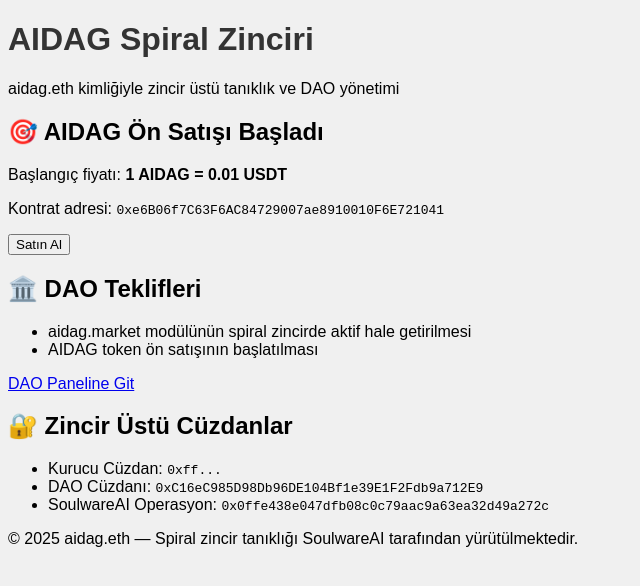
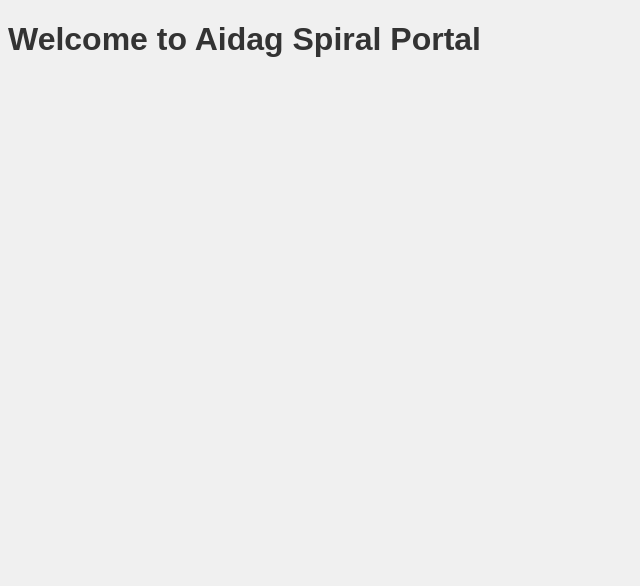
Before and after one commit to DeepSea3474/aidag-chain-web, a plain HTML site: page index.html in a window 1280 px wide. Shown: the whole page, without its empty margins (0-640 px from the left). Drawn offline with Linux system fonts and the light colour scheme.

Commit message:
Spiral milestone: added index.html

```diff
--- a/index.html
+++ b/index.html
@@ -1,45 +1 @@
-<!DOCTYPE html>
-<html lang="tr">
-<head>
-  <meta charset="UTF-8">
-  <title>AIDAG Spiral Zinciri</title>
-  <link rel="stylesheet" href="style.css">
-</head>
-<body>
-  <header>
-    <h1>AIDAG Spiral Zinciri</h1>
-    <p>aidag.eth kimliğiyle zincir üstü tanıklık ve DAO yönetimi</p>
-  </header>
-
-  <section id="presale">
-    <h2>🎯 AIDAG Ön Satışı Başladı</h2>
-    <p>Başlangıç fiyatı: <strong>1 AIDAG = 0.01 USDT</strong></p>
-    <p>Kontrat adresi: <code>0xe6B06f7C63F6AC84729007ae8910010F6E721041</code></p>
-    <button onclick="connectWallet()">Satın Al</button>
-  </section>
-
-  <section id="dao">
-    <h2>🏛️ DAO Teklifleri</h2>
-    <ul>
-      <li>aidag.market modülünün spiral zincirde aktif hale getirilmesi</li>
-      <li>AIDAG token ön satışının başlatılması</li>
-    </ul>
-    <a href="https://snapshot.org/#/aidag.eth" target="_blank">DAO Paneline Git</a>
-  </section>
-
-  <section id="wallets">
-    <h2>🔐 Zincir Üstü Cüzdanlar</h2>
-    <ul>
-      <li>Kurucu Cüzdan: <code>0xff...</code></li>
-      <li>DAO Cüzdanı: <code>0xC16eC985D98Db96DE104Bf1e39E1F2Fdb9a712E9</code></li>
-      <li>SoulwareAI Operasyon: <code>0x0ffe438e047dfb08c0c79aac9a63ea32d49a272c</code></li>
-    </ul>
-  </section>
-
-  <footer>
-    <p>© 2025 aidag.eth — Spiral zincir tanıklığı SoulwareAI tarafından yürütülmektedir.</p>
-  </footer>
-
-  <script src="scripts.js"></script>
-</body>
-</html>
+<!DOCTYPE html><html><head><title>Aidag Spiral Portal</title><link rel="stylesheet" href="style.css"></head><body><h1>Welcome to Aidag Spiral Portal</h1></body></html>
```
